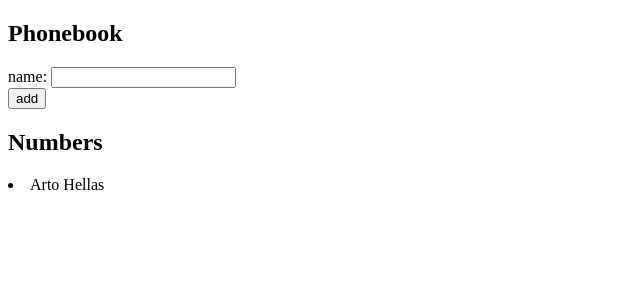
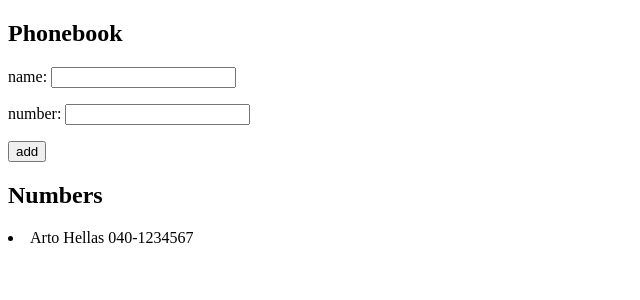
Before and after one commit to dpeuster/fullstackopen-course, a React (Create React App) app in the folder part2/phonebook/: page / in a window 1280 px wide. Shown: the top 300 px of the page, without its empty margins (0-640 px from the left). Built offline with nearby package versions, Linux system fonts and the light colour scheme.

Commit message:
Exercise 2.8

```diff
--- a/part2/phonebook/src/App.js
+++ b/part2/phonebook/src/App.js
@@ -3,19 +3,25 @@ import Numbers from './components/Numbers';
 
 const App = () => {
     const [ persons, setPersons ] = useState([
-        { name: 'Arto Hellas' }
+        {
+            name: 'Arto Hellas',
+            number: '040-1234567'
+        }
     ]);
 
     const [ newName, setNewName ] = useState('');
-
-    const numbers = persons.map(p => <li key={p.name}>{p.name}</li>);
+    const [ newNumber, setNewNumber ] = useState('');
 
     const handleNewNameChange = (event) => setNewName(event.target.value);
+    const handleNewNumberChange = (event) => setNewNumber(event.target.value);
 
     const submitNewName = (event) => {
         event.preventDefault();
 
-        const newEntry = { name: newName };
+        const newEntry = {
+            name: newName,
+            number: newNumber
+        };
 
         if (isPersonAdded(newEntry)) return;
 
@@ -37,13 +43,18 @@ const App = () => {
     	    <h2>Phonebook</h2>
             <form onSubmit={submitNewName}>
                 <div>
-                    name: <input value={newName} onChange={handleNewNameChange}/>
+                    <p>
+                        name: <input value={newName} onChange={handleNewNameChange}/>
+                    </p>
+                    <p>
+                        number: <input value={newNumber} onChange={handleNewNumberChange}/>
+                    </p>
                 </div>
                 <div>
                     <button type="submit">add</button>
                 </div>
             </form>
-            <Numbers numbers={numbers}/>
+            <Numbers persons={persons}/>
         </div>
     );
 };
--- /dev/null
+++ b/part2/phonebook/src/components/Number.js
@@ -0,0 +1,9 @@
+import React from 'react';
+
+const Number = ({ name, number }) => {
+    return (
+        <li>{name} {number}</li>
+    );
+};
+
+export default Number;
--- a/part2/phonebook/src/components/Numbers.js
+++ b/part2/phonebook/src/components/Numbers.js
@@ -1,10 +1,13 @@
 import React from 'react';
+import Number from './Number';
 
-const Numbers = ({ numbers }) => {
+const Numbers = ({ persons }) => {
+    const entries = persons.map(p => <Number key={p.name} name={p.name} number={p.number}/>)
+
     return (
         <>
             <h2>Numbers</h2>
-            {numbers}
+            {entries}
         </>
     );
 };
```
